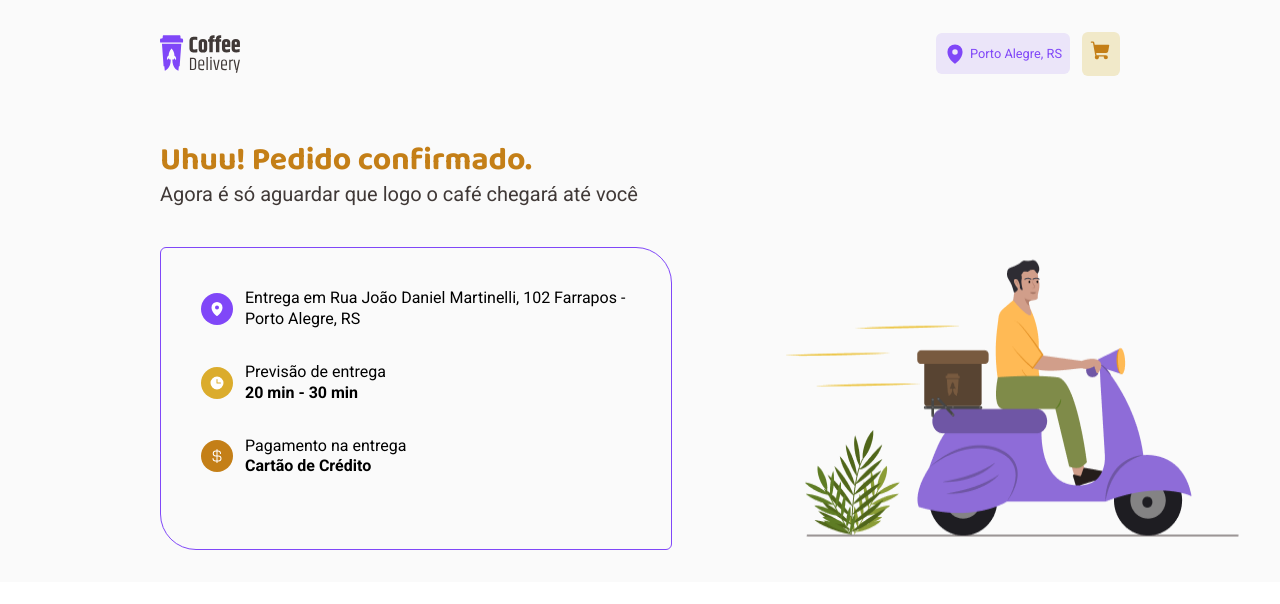
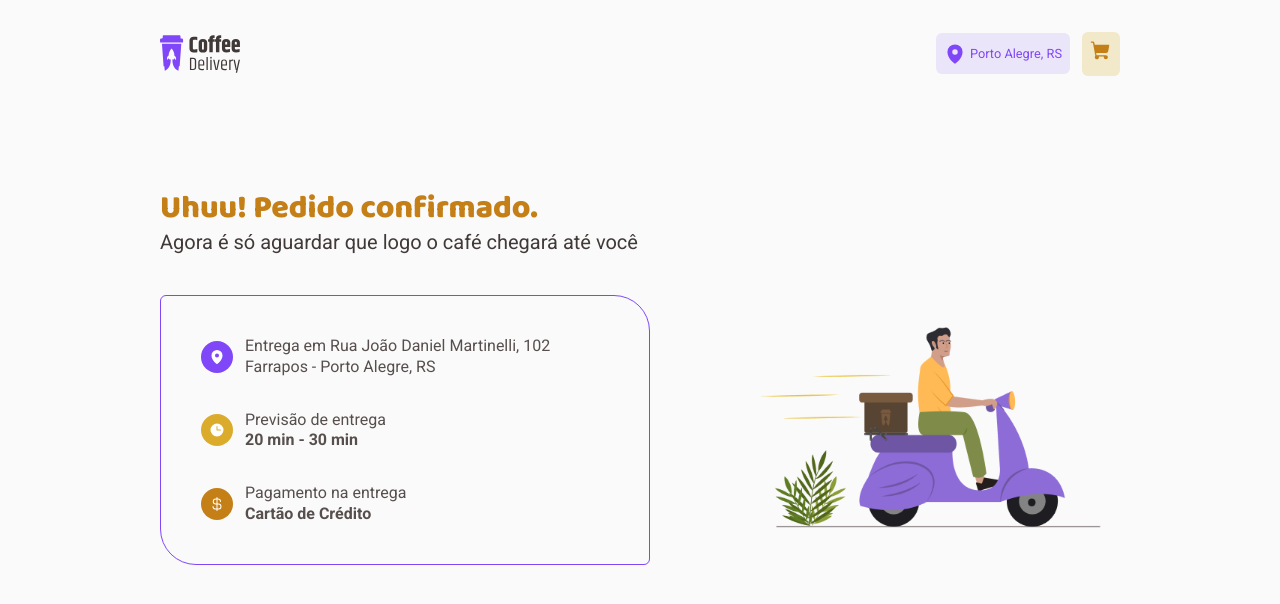
Before and after one commit to natallyriqueto/coffee-delivery, a React (Vite) app: page /success in a window 1280 px wide. Shown: the top 604 px of the page. Built offline with nearby package versions, Linux system fonts and the light colour scheme; the HTML template or start-up script is replaced by a standard one.

Commit message:
add success page component

```diff
--- a/src/pages/Success/index.tsx
+++ b/src/pages/Success/index.tsx
@@ -3,7 +3,8 @@ import {
     OrderConfirmationContent,
     OrderDetails,
     SuccessContainer,
-    OrderInfo
+    OrderInfo,
+    IMGContainer
 } from "./styles";
 import deliveryIMG from "@/assets/images/deliveryIMG.png";
 import { RoundedIcon } from "@/components/RoundedIcon";
@@ -37,7 +38,9 @@ export function Success() {
                         </div>
                     </OrderInfo>
                 </OrderDetails>
-                <img src={deliveryIMG} alt="person heading to deliver order" />
+                <IMGContainer>
+                    <img src={deliveryIMG} alt="person heading to deliver order" />
+                </IMGContainer>
             </OrderConfirmationContent>
 
         </SuccessContainer>
--- a/src/pages/Success/styles.ts
+++ b/src/pages/Success/styles.ts
@@ -1,9 +1,18 @@
 import styled from "styled-components";
 
 export const SuccessContainer = styled.div`
-    padding: 2rem 10rem;
+    padding: 5rem 10rem;
+
+    img {
+        width: 100%;
+        max-width: 500px;
+        height: auto;
+        text-align: center;
+
+    }
 
     h1 {
+        font-weight: 800;
         color: ${props => props.theme['yellow-dark']};
         font-family: ${props => props.theme.typography.title.fontFamily};
         font-size: ${props => props.theme.typography.title.fontSize.large};
@@ -18,20 +27,36 @@ export const SuccessContainer = styled.div`
     @media (max-width: 650px) {
         padding: 2rem;
     }
+
+    @media (max-width: 1000px) {
+        img {
+            display: none;
+        }
+    }
+
 `;
 
 export const OrderConfirmationContent = styled.div`
     display: flex;
+    align-items: center;
     gap: 6.3rem;
     margin-top: 2.5rem;
+
+    @media (max-width: 1000px) {
+        gap: 0;
+    }
 `;
 
 export const OrderDetails = styled.div`
-    min-width: 32rem;
-    position: relative;
+    max-width: 32rem;
+    height: 270px;
     padding: 2.5rem;
     border-radius: 6px 36px 6px 36px;
     border: 1px solid ${props => props.theme['purple']};
+    display: flex;
+    justify-content: center;
+    flex-direction: column;
+    gap: 2rem;
 `;
 
 export const OrderInfo = styled.div`
@@ -39,5 +64,10 @@ export const OrderInfo = styled.div`
     align-items: center;
     gap: 0.75rem;
 
-    margin-bottom: 2rem;
+    p, strong {
+        color: ${props => props.theme.base.text};
+    }
 `;
+
+export const IMGContainer = styled.div`
+`;
```
